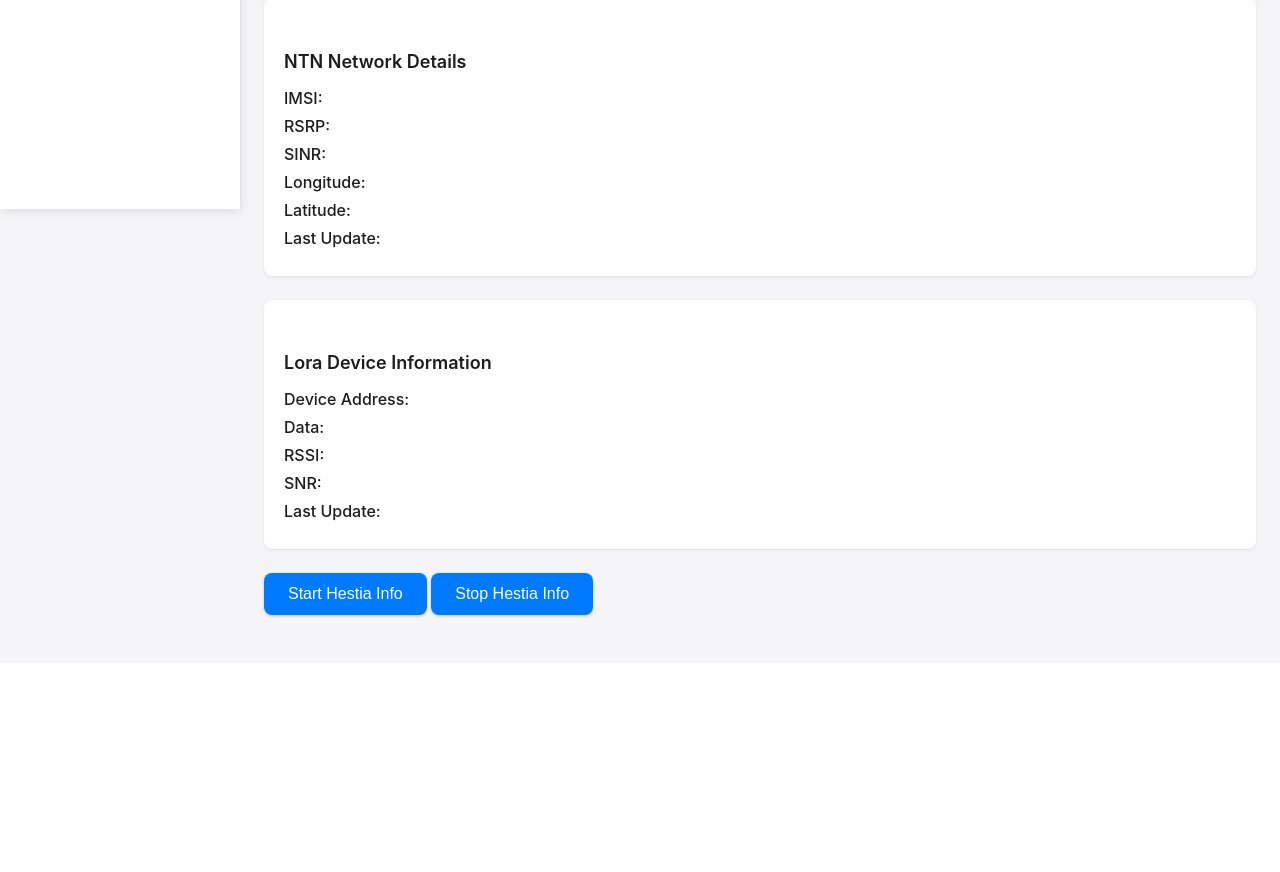
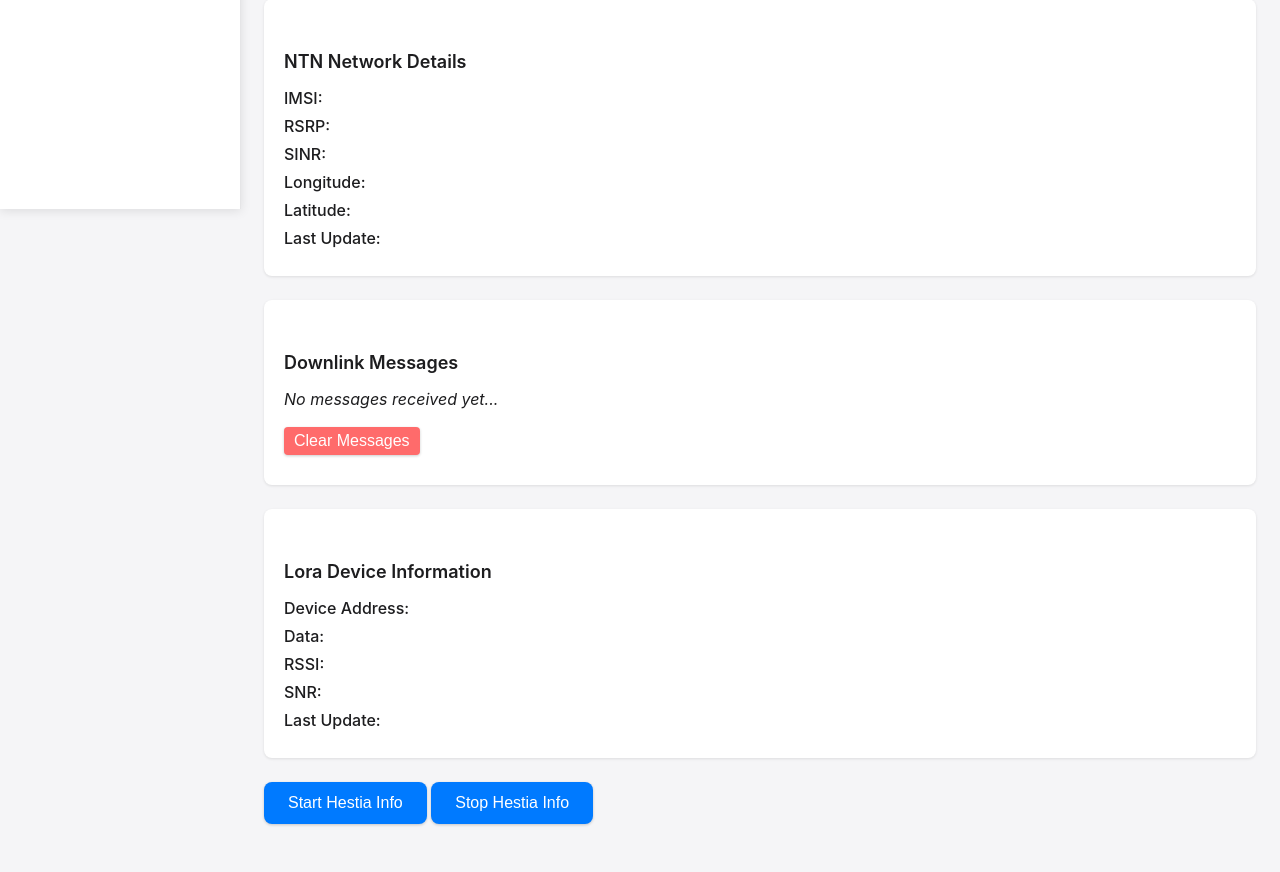
Before and after one commit to CREATIVE5-io/Hestia-IoT-web, a Flask app: page /hestia_info in a window 1280 px wide. Shown: the part 639-1511 px from the top of the page. Before the commit the page ends 1257 px from the top, so only its background shows below. Run offline with Flask 3, Linux system fonts and the light colour scheme.

Commit message:
Add Downlink Messgaes and Clear Message button
Downlink Messages shows and auto maintain latest 3 downlink messges from [downlink-messages] section in hestia_info.ini on hestia_info page

Clear Message button will clear [downlink-messages] section data in hestia_info.ini

```diff
--- a/app/models/hestia_manager.py
+++ b/app/models/hestia_manager.py
@@ -69,6 +69,33 @@
             config['ntn-info']['srv_mode'] = '2'  # Default to UDP mode
             self._save_config(config)
 
+        # Ensure downlink-messages section exists
+        if 'downlink-messages' not in config:
+            config['downlink-messages'] = {}
+            self._save_config(config)
+
+        # Get downlink messages
+        downlink_messages = []
+        if 'downlink-messages' in config:
+            # Sort keys in reverse order to get newest messages first
+            for key in sorted(config['downlink-messages'].keys(), reverse=True):
+                message_data = config['downlink-messages'][key]
+                if '|' in message_data:  # timestamp|data|length format
+                    parts = message_data.split('|', 2)
+                    if len(parts) >= 3:
+                        downlink_messages.append({
+                            'timestamp': parts[0],
+                            'data': parts[1],
+                            'length': parts[2]
+                        })
+                else:
+                    # Fallback for other formats
+                    downlink_messages.append({
+                        'timestamp': 'Unknown',
+                        'data': message_data,
+                        'length': len(str(message_data))
+                    })
+
         return {
             'imsi': config['ntn-info'].get('imsi', ''),
             'rsrp': config['ntn-info'].get('rsrp', ''),
@@ -79,6 +106,7 @@
             'srv_mode': config['ntn-info'].get('srv_mode', '2'),
             'last-update': config['ntn-info'].get('last-update', ''),
             'serial_interface': config['serial-config'].get('serial_interface', '/dev/ttyUSB0'),
+            'downlink_messages': downlink_messages[:3],  # Keep only first 3 messages (newest)
             'lora-info': {
                 'devAddr': config['lora-info'].get('devAddr', ''),
                 'data': config['lora-info'].get('data', ''),
@@ -120,3 +148,59 @@
         # Save the updated configuration
         self._save_config(config)
         logger.info(f"Serial interface updated to: {serial_interface}")
+
+    def add_downlink_message(self, data, length):
+        """Add a downlink message from dl_callback"""
+        import datetime
+        config = configparser.ConfigParser()
+        if os.path.exists(self.hestia_info_file):
+            config.read(self.hestia_info_file)
+
+        # Ensure downlink-messages section exists
+        if 'downlink-messages' not in config:
+            config['downlink-messages'] = {}
+
+        # Create timestamp
+        timestamp = datetime.datetime.now().strftime("%Y-%m-%d %H:%M:%S")
+
+        # Convert data to string if it's bytes
+        if isinstance(data, bytes):
+            try:
+                data_str = data.decode('utf-8')
+            except:
+                data_str = str(data)
+        else:
+            data_str = str(data)
+
+        # Generate unique key
+        key = f"msg_{int(datetime.datetime.now().timestamp())}"
+
+        # Store message in format: timestamp|data|length
+        config['downlink-messages'][key] = f"{timestamp}|{data_str}|{length}"
+
+        # Keep only last 3 messages to prevent file from growing too large
+        messages = dict(config['downlink-messages'])
+        if len(messages) > 3:
+            # Remove oldest messages, keep only latest 3
+            oldest_keys = sorted(messages.keys())[:len(messages)-3]
+            for old_key in oldest_keys:
+                del config['downlink-messages'][old_key]
+
+        # Save the updated configuration
+        self._save_config(config)
+        logger.info(f"Added downlink message: {data_str[:50]}... ({length} bytes)")
+
+    def clear_downlink_messages(self):
+        """Clear all downlink messages"""
+        config = configparser.ConfigParser()
+        if os.path.exists(self.hestia_info_file):
+            config.read(self.hestia_info_file)
+
+        # Clear all messages
+        if 'downlink-messages' in config:
+            config.remove_section('downlink-messages')
+            config['downlink-messages'] = {}
+
+        # Save the updated configuration
+        self._save_config(config)
+        logger.info("Cleared all downlink messages")
--- a/app/models/hestia_operations.py
+++ b/app/models/hestia_operations.py
@@ -553,6 +553,8 @@
                     if data_len:
                         dl_resp = self.ntn.read_registers(NTN_DL_DATA_START, data_len)
                         logger.debug(f'Downlink data response: {dl_resp}')
+                        #sample of dl_resp for testing
+                        #dl_resp = (14178, 12850, 13876, 13873, 14132, 13873, 12850, 13153, 12848, 14178, 12850, 14132, 13881, 13924, 13877, 14128, 13877, 14130, 13881, 13926, 13876, 14131, 12850, 13153, 12848, 13107, 13104, 13104, 14180, 14180)
                         if dl_resp:
                             dl_data = b''.join(struct.pack('>H', v) for v in dl_resp)
                             if self.dl_callback:
@@ -566,7 +568,7 @@
                             valid_passwd = self.set_password((0, 0, 0, 0))
                         sleep(1)
                     else:
-                        #logger.debug(f'Downlink data length: {data_len}')
+                        logger.debug(f'Downlink data length: {data_len}')
                         sleep(1)
                         pass
                 except Exception as e:
--- a/app/routes/hestia.py
+++ b/app/routes/hestia.py
@@ -42,6 +42,14 @@
             except Exception as e:
                 flash(f'Service stop failed: {str(e)}')
             return redirect(url_for('hestia.hestia_info_page'))
+        elif request.form.get('action') == 'clear_messages':
+            try:
+                hestia_manager = HestiaInfoManager()
+                hestia_manager.clear_downlink_messages()
+                flash('Downlink messages cleared.')
+            except Exception as e:
+                flash(f'Clear messages failed: {str(e)}')
+            return redirect(url_for('hestia.hestia_info_page'))
     hestia_manager = HestiaInfoManager()
     hestia_info = hestia_manager.read_hestia_info()
     return render_template('hestia_info.html', hestia_info=hestia_info)
--- a/app/utils/hestia_info.py
+++ b/app/utils/hestia_info.py
@@ -19,6 +19,8 @@
 def dl_callback(data, d_len):
     try:
         logger.debug(f'dl_callback: {d_len}, {data}')
+        hestia_manager = HestiaInfoManager()
+        hestia_manager.add_downlink_message(data.decode('utf-8') if isinstance(data, bytes) else str(data), d_len)
     except Exception as e:
         logger.error(e)
 
@@ -108,6 +110,8 @@
                             self.hestia_info['imsi'] = imsi
                         logger.info(f'IMSI: {imsi}')
 
+                    active_mode = self.ntn_dongle.get_active_mode()
+                    logger.info(f'Active Mode: {active_mode}')
                     module_status = self.ntn_dongle.module_status()
                     logger.info(f'Module Status: {module_status}')
                     network_info = self.ntn_dongle.get_network_info()
--- a/templates/hestia_info.html
+++ b/templates/hestia_info.html
@@ -117,6 +117,16 @@
             <p><strong>Latitude:</strong> {{ hestia_info.latitude }}</p>
             <p><strong>Last Update:</strong> {{ hestia_info['last-update'] }}</p>
         </div>
+
+        <!-- Downlink Messages -->
+        <div class="info-container">
+            <h2>Downlink Messages</h2>
+            <div id="downlink-messages">
+                <p><em>No messages received yet...</em></p>
+            </div>
+            <button onclick="clearMessages()" style="margin: 10px 0; padding: 5px 10px; background: #ff6b6b; color: white; border: none; border-radius: 4px;">Clear Messages</button>
+        </div>
+
         <div class='info-container'>
             <h2>Lora Device Information</h2>
             <p><strong>Device Address:</strong> {{ hestia_info['lora-info'].devAddr }}</p>
@@ -299,6 +309,11 @@
 
                         // Update all info fields
                         updateInfoFields(info);
+
+                        // Update downlink messages if available
+                        if (info.downlink_messages) {
+                            updateDownlinkMessages(info.downlink_messages);
+                        }
                     }
                 })
                 .catch(error => {
@@ -309,10 +324,86 @@
         // Initialize on page load
         document.addEventListener('DOMContentLoaded', function() {
             setTimeout(updateNTNStatusIndicators, 100);
+            setTimeout(initializeDownlinkMessages, 200);
 
             // Start auto-update every 5 seconds
             setInterval(checkForUpdates, 5000);
         });
+
+        // Function to update downlink messages
+        function updateDownlinkMessages(messages) {
+            const container = document.getElementById('downlink-messages');
+            if (!container) {
+                return;
+            }
+
+            if (!messages || messages.length === 0) {
+                container.innerHTML = '<p><em>No messages received yet...</em></p>';
+                return;
+            }
+
+            let messagesHTML = '';
+            messages.forEach(function(message, index) {
+                messagesHTML += '<div style="margin: 5px 0; padding: 8px; background: #f0f0f0; border-left: 3px solid #007AFF; border-radius: 3px;">';
+                messagesHTML += '<div style="font-size: 12px; color: #666; margin-bottom: 3px;">' + (message.timestamp || 'Unknown time') + '</div>';
+
+                // Show raw hex data
+                messagesHTML += '<div style="font-family: monospace; font-size: 13px; color: #333; margin-bottom: 5px; word-break: break-all;">' + (message.data || 'No data') + '</div>';
+
+                // Try to decode hex data to readable JSON
+                try {
+                    var hexData = message.data || '';
+                    if (hexData.length > 0) {
+                        // Convert hex string to bytes, then to string, then parse as JSON
+                        var decodedString = '';
+                        for (var i = 0; i < hexData.length; i += 2) {
+                            decodedString += String.fromCharCode(parseInt(hexData.substr(i, 2), 16));
+                        }
+                        var parsedData = JSON.parse(decodedString);
+                        messagesHTML += '<div style="font-family: monospace; font-size: 13px; color: #007AFF; background: #f8f8f8; padding: 4px; border-radius: 2px; margin-bottom: 3px;">';
+                        //messagesHTML += JSON.stringify(parsedData, null, 2).replace(/\n/g, '<br>').replace(/ /g, '&nbsp;');
+                        messagesHTML += JSON.stringify(parsedData);
+                        messagesHTML += '</div>';
+                    }
+                } catch (e) {
+                    // If decoding fails, just show the raw data (already shown above)
+                }
+
+                messagesHTML += '<div style="font-size: 11px; color: #888; margin-top: 3px;">Length: ' + (message.length || 0) + ' bytes</div>';
+                messagesHTML += '</div>';
+            });
+
+            container.innerHTML = messagesHTML;
+        }
+
+        // Initialize downlink messages on page load
+        function initializeDownlinkMessages() {
+            // Check if we have initial data
+            const initialData = {{ hestia_info | tojson }};
+            if (initialData && initialData.downlink_messages) {
+                updateDownlinkMessages(initialData.downlink_messages);
+            }
+        }
+
+        // Function to clear messages
+        function clearMessages() {
+            fetch('/hestia_info', {
+                method: 'POST',
+                headers: {
+                    'Content-Type': 'application/x-www-form-urlencoded',
+                },
+                body: 'action=clear_messages'
+            })
+            .then(function() {
+                const container = document.getElementById('downlink-messages');
+                if (container) {
+                    container.innerHTML = '<p><em>Messages cleared...</em></p>';
+                }
+            })
+            .catch(function(error) {
+                console.error('Error clearing messages:', error);
+            });
+        }
 
         // Also update when window loads
         window.addEventListener('load', function() {
```
